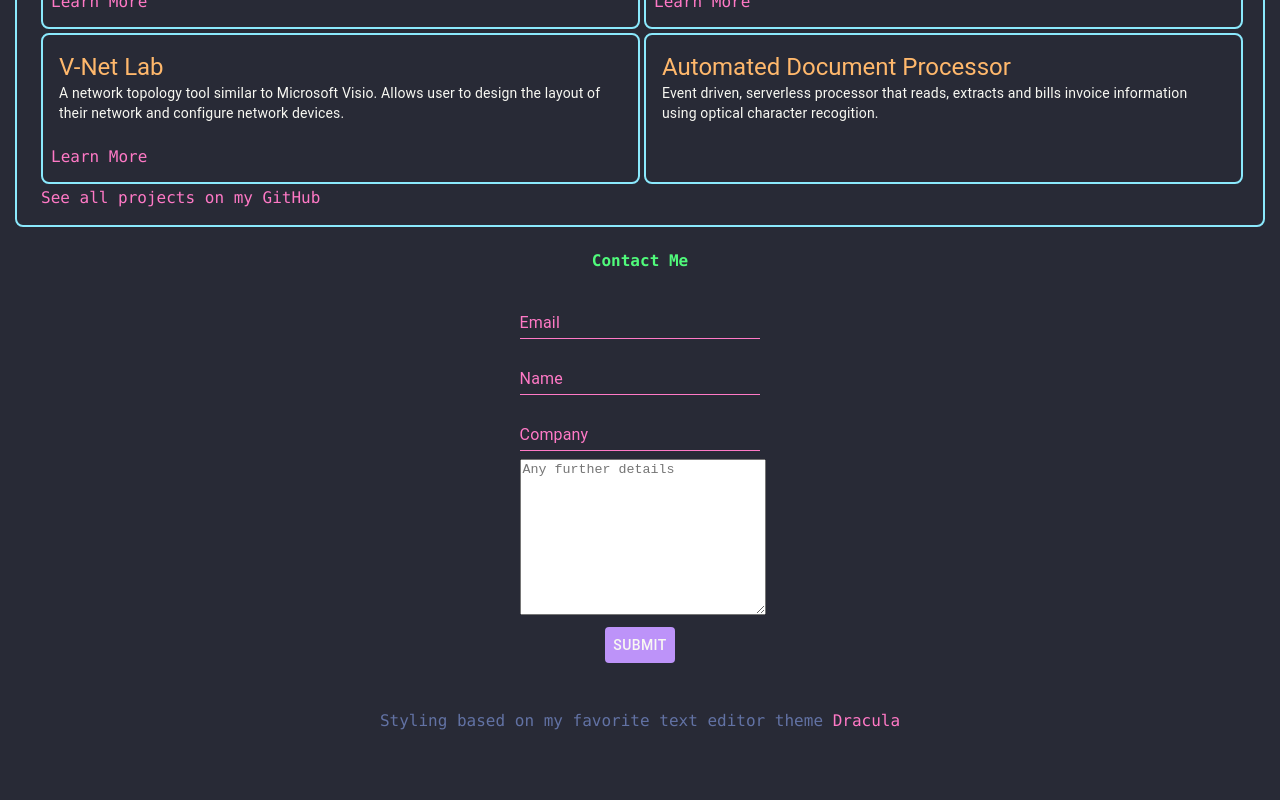
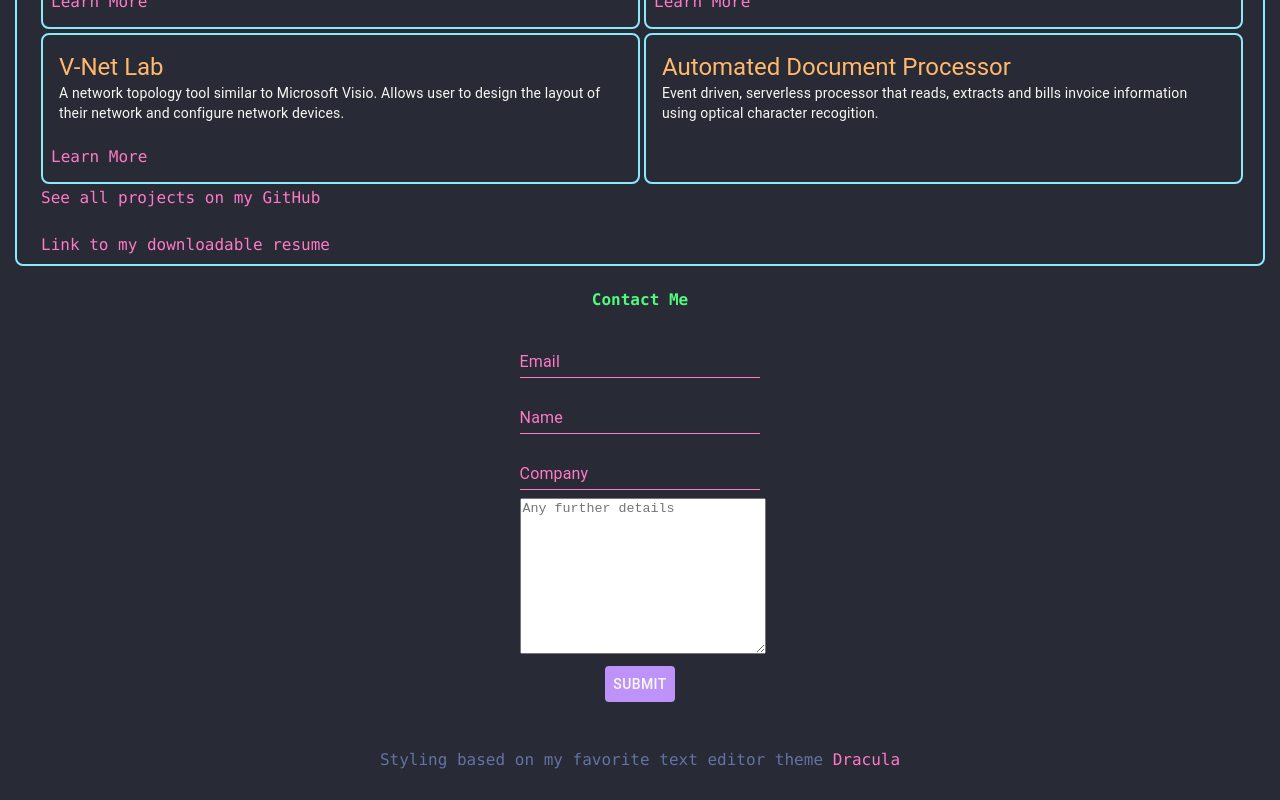
Before and after one commit to foosiee/foosiee.githubio, a React (Create React App) app: page / in a window 1280 px wide. Shown: the part 1255-2055 px from the top of the page. Before the commit the page ends 2016 px from the top, so only its background shows below. Built offline with nearby package versions, Linux system fonts and the light colour scheme.

Commit message:
add downloadable resume

```diff
--- a/src/components/Resume/Resume.tsx
+++ b/src/components/Resume/Resume.tsx
@@ -19,6 +19,8 @@ export default function Resume() {
   const email = 'colefoos27@hotmail.com';
   const linkedInAddress = 'https://www.linkedin.com/in/colefoos/';
   const githubAddress = 'https://github.com/foosiee';
+  const resumeLink =
+    'https://docs.google.com/document/d/1kZnIdJevnbNIP4PkhYBKB-LquUr3riTyOVnX1I67dMk/edit?usp=sharing';
 
   return (
     <Container maxWidth="lg" className="border">
@@ -195,6 +197,10 @@ export default function Resume() {
         </Grid>
 
         <Grid item xs={12}>
+          <Spacer amount={20} />
+          <StyledLink href={resumeLink}>
+            Link to my downloadable resume
+          </StyledLink>
           <Spacer amount={10} />
         </Grid>
       </Grid>
```
